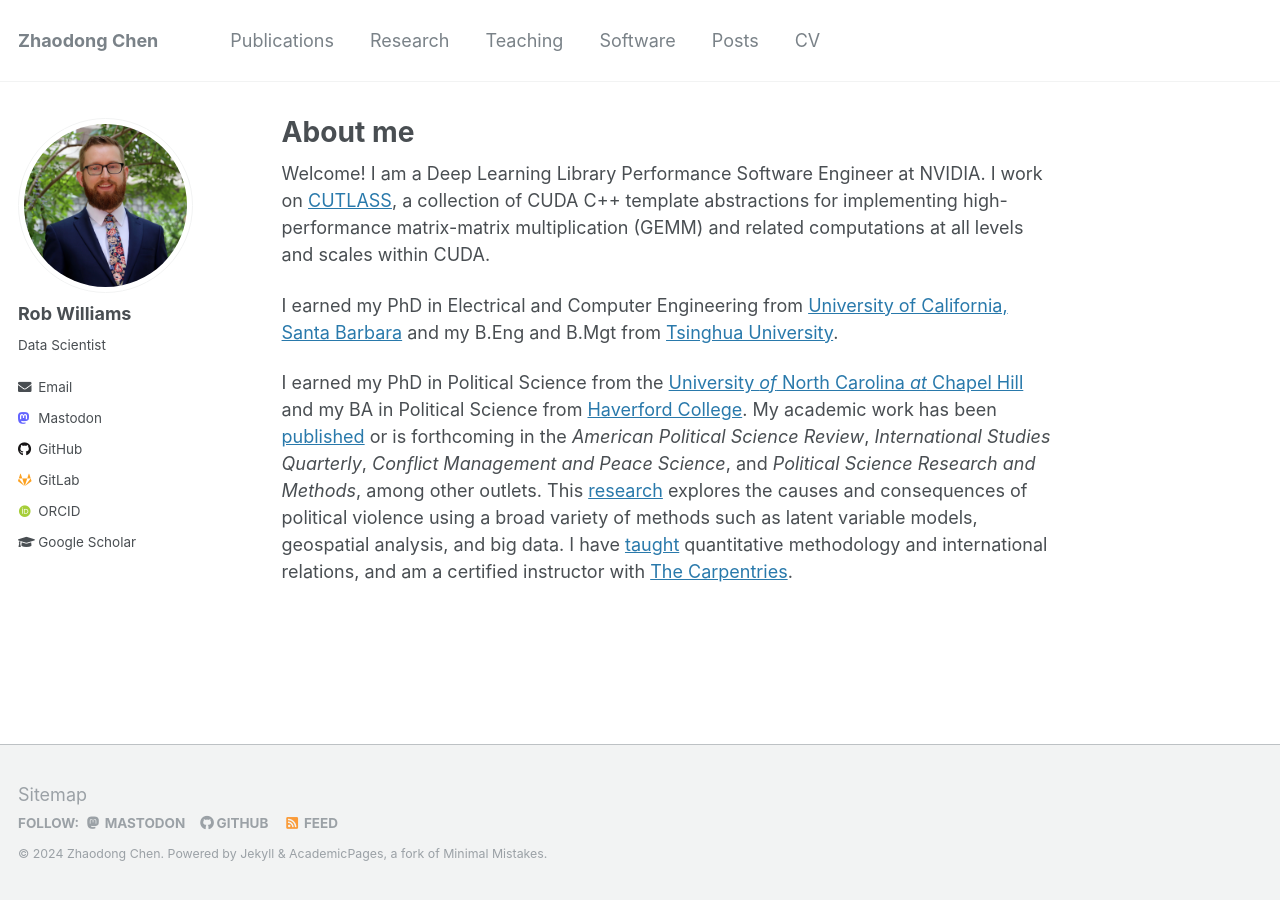
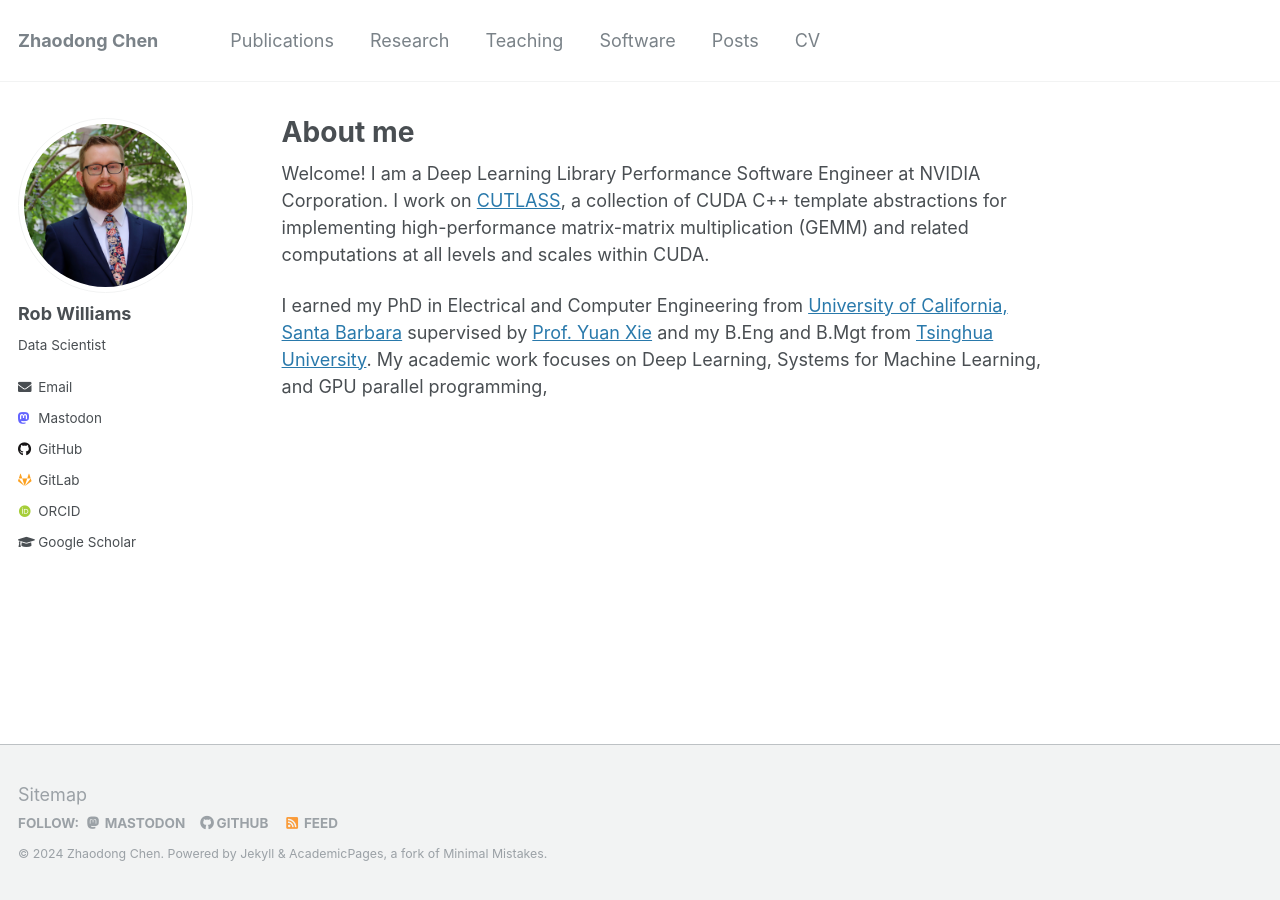
Before and after one commit to apuaaChen/zhaodong_chen, a Jekyll site: the page built from _pages/about.md, in a window 1280 px wide. Built offline with Jekyll 4.4.1, drawn with Linux system fonts in a browser that asks for light colours; some web fonts are replaced.

Commit message:
Update about.md

```diff
--- a/_pages/about.md
+++ b/_pages/about.md
@@ -7,19 +7,6 @@ redirect_from:
   - /about/
   - /about.html
 ---
-Welcome! I am a Deep Learning Library Performance Software Engineer at NVIDIA. I work on [CUTLASS](https://github.com/NVIDIA/cutlass), a collection of CUDA C++ template abstractions for implementing high-performance matrix-matrix multiplication (GEMM) and related computations at all levels and scales within CUDA.
+Welcome! I am a Deep Learning Library Performance Software Engineer at NVIDIA Corporation. I work on [CUTLASS](https://github.com/NVIDIA/cutlass), a collection of CUDA C++ template abstractions for implementing high-performance matrix-matrix multiplication (GEMM) and related computations at all levels and scales within CUDA.
 
-I earned my PhD in Electrical and Computer Engineering from [University of California, Santa Barbara](https://www.ucsb.edu/) and my B.Eng and B.Mgt from [Tsinghua University](https://www.tsinghua.edu.cn/en/).
-
-I earned my PhD in Political Science from the
-[University *of* North Carolina *at* Chapel Hill](https://www.unc.edu) and my
-BA in Political Science from [Haverford College](https://www.haverford.edu).
-My academic work has been [published](publications) or is forthcoming in the
-*American Political Science Review*, *International Studies Quarterly*,
-*Conflict Management and Peace Science*, and
-*Political Science Research and Methods*, among other outlets. This
-[research](research) explores the causes and consequences of political violence
-using a broad variety of methods such as latent variable models, geospatial
-analysis, and big data. I have [taught](teaching) quantitative methodology and
-international relations, and am a certified instructor with
-[The Carpentries](https://carpentries.org).
+I earned my PhD in Electrical and Computer Engineering from [University of California, Santa Barbara](https://www.ucsb.edu/) supervised by [Prof. Yuan Xie](https://ece.hkust.edu.hk/yuanxie) and my B.Eng and B.Mgt from [Tsinghua University](https://www.tsinghua.edu.cn/en/). My academic work focuses on Deep Learning, Systems for Machine Learning, and GPU parallel programming,
```
